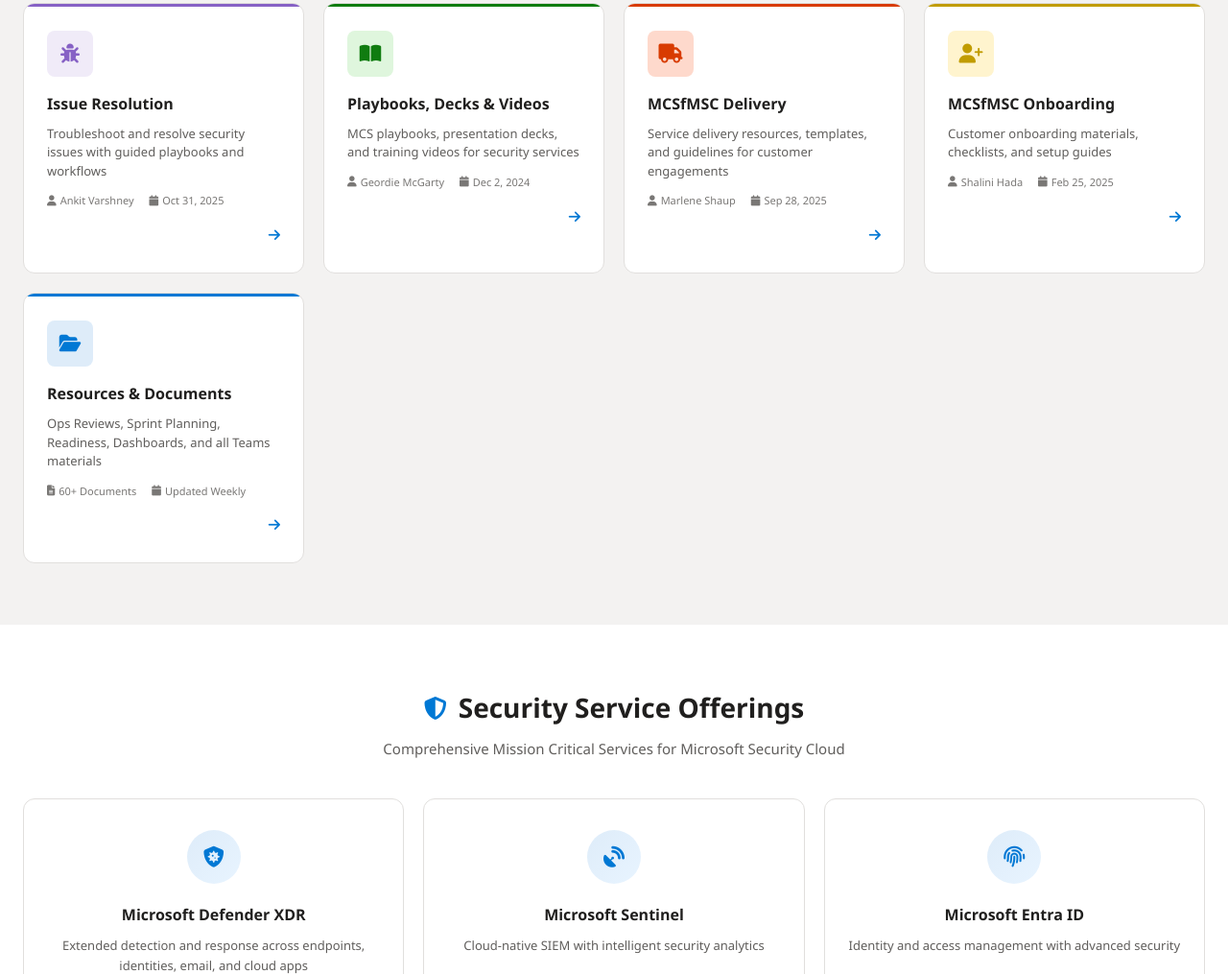
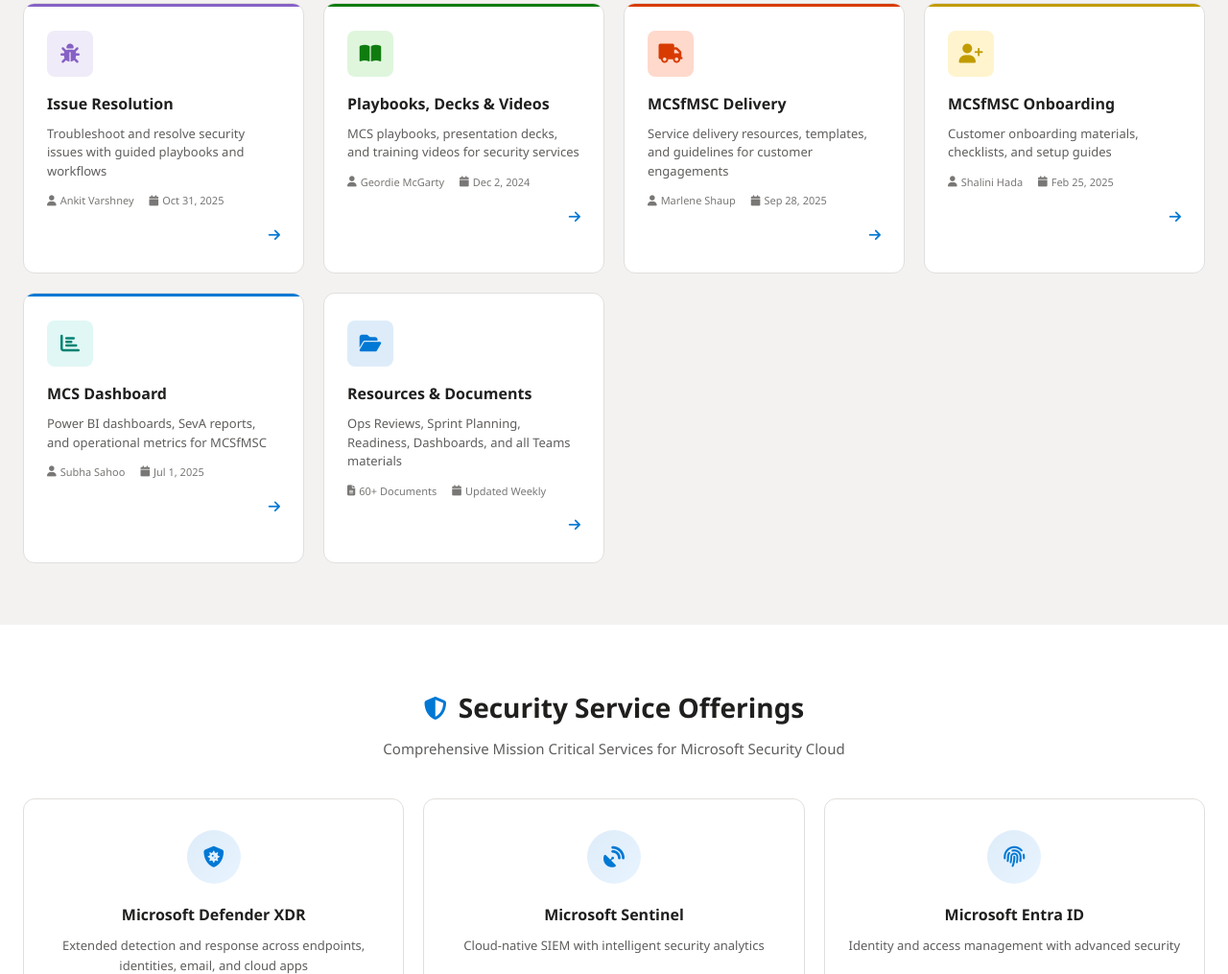
Before and after one commit to jinruishao/MCSfMSCPortal, a plain HTML site: page index.html in a window 1280 px wide. Shown: the part 763-1778 px from the top of the page at 96% size. Drawn offline with Linux system fonts and the light colour scheme.

Commit message:
Add MCS Dashboard card (owner: Subha Sahoo) to homepage

```diff
--- a/css/styles.css
+++ b/css/styles.css
@@ -119,6 +119,7 @@
 .card-icon.orange { background:var(--ms-orange-light); color:var(--ms-orange); }
 .card-icon.gold { background:var(--ms-gold-light); color:var(--ms-gold); }
 .card-icon.blue { background:var(--ms-blue-light); color:var(--ms-blue); }
+.card-icon.teal { background:#e0f7f5; color:#008272; }
 .card-content h3 { font-size:16px; font-weight:600; color:var(--neutral-900); margin-bottom:8px; }
 .card-content p { font-size:13px; color:var(--neutral-600); line-height:1.5; margin-bottom:12px; }
 .card-meta { display:flex; gap:16px; font-size:11px; color:var(--neutral-500); }
--- a/index.html
+++ b/index.html
@@ -112,6 +112,18 @@
                         <div class="card-meta">
                             <span><i class="fas fa-user"></i> Shalini Hada</span>
                             <span><i class="fas fa-calendar"></i> Feb 25, 2025</span>
+                        </div>
+                    </div>
+                    <div class="card-arrow"><i class="fas fa-arrow-right"></i></div>
+                </a>
+                <a href="pages/resources.html#dashboards" class="access-card">
+                    <div class="card-icon teal"><i class="fas fa-chart-bar"></i></div>
+                    <div class="card-content">
+                        <h3>MCS Dashboard</h3>
+                        <p>Power BI dashboards, SevA reports, and operational metrics for MCSfMSC</p>
+                        <div class="card-meta">
+                            <span><i class="fas fa-user"></i> Subha Sahoo</span>
+                            <span><i class="fas fa-calendar"></i> Jul 1, 2025</span>
                         </div>
                     </div>
                     <div class="card-arrow"><i class="fas fa-arrow-right"></i></div>
```
